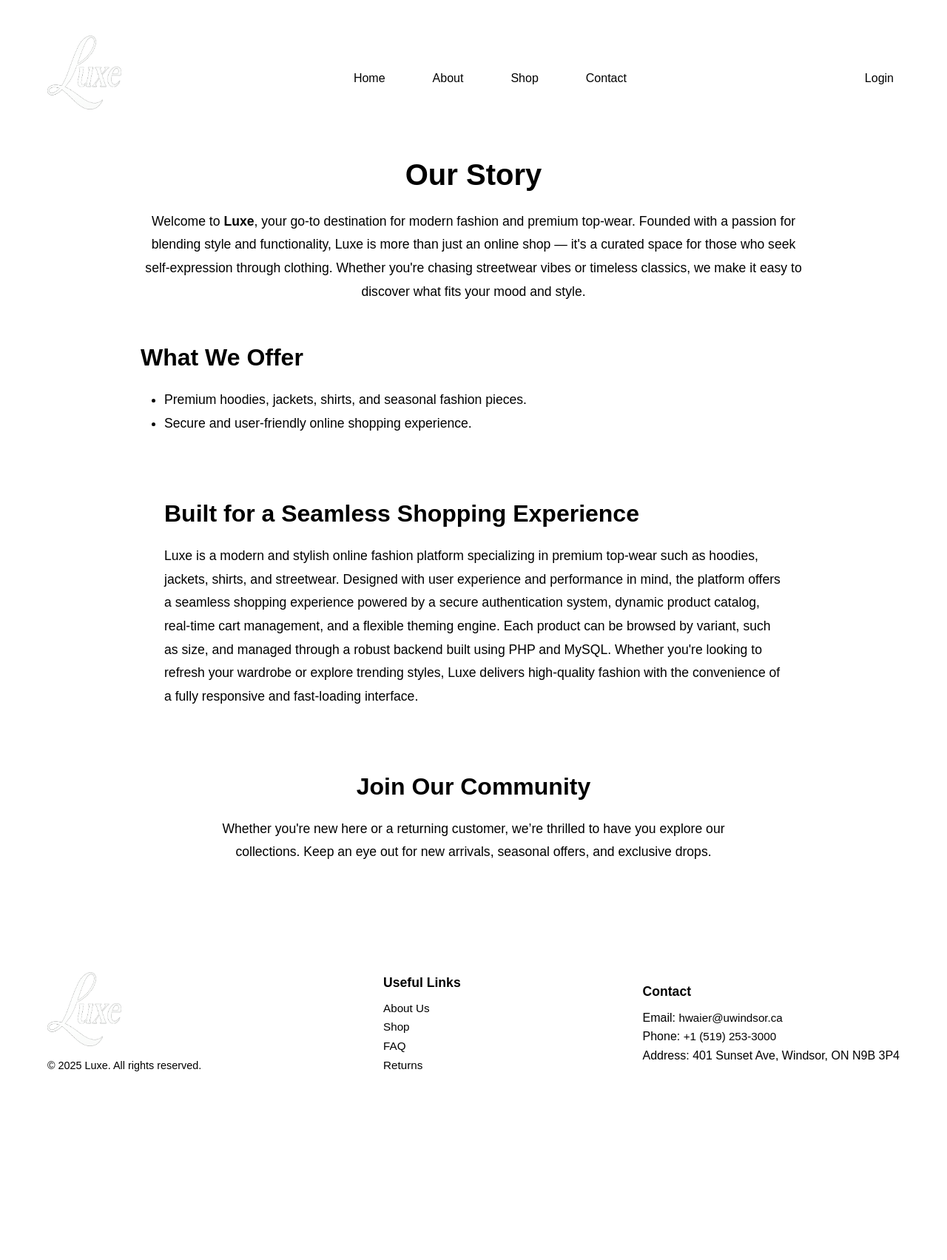
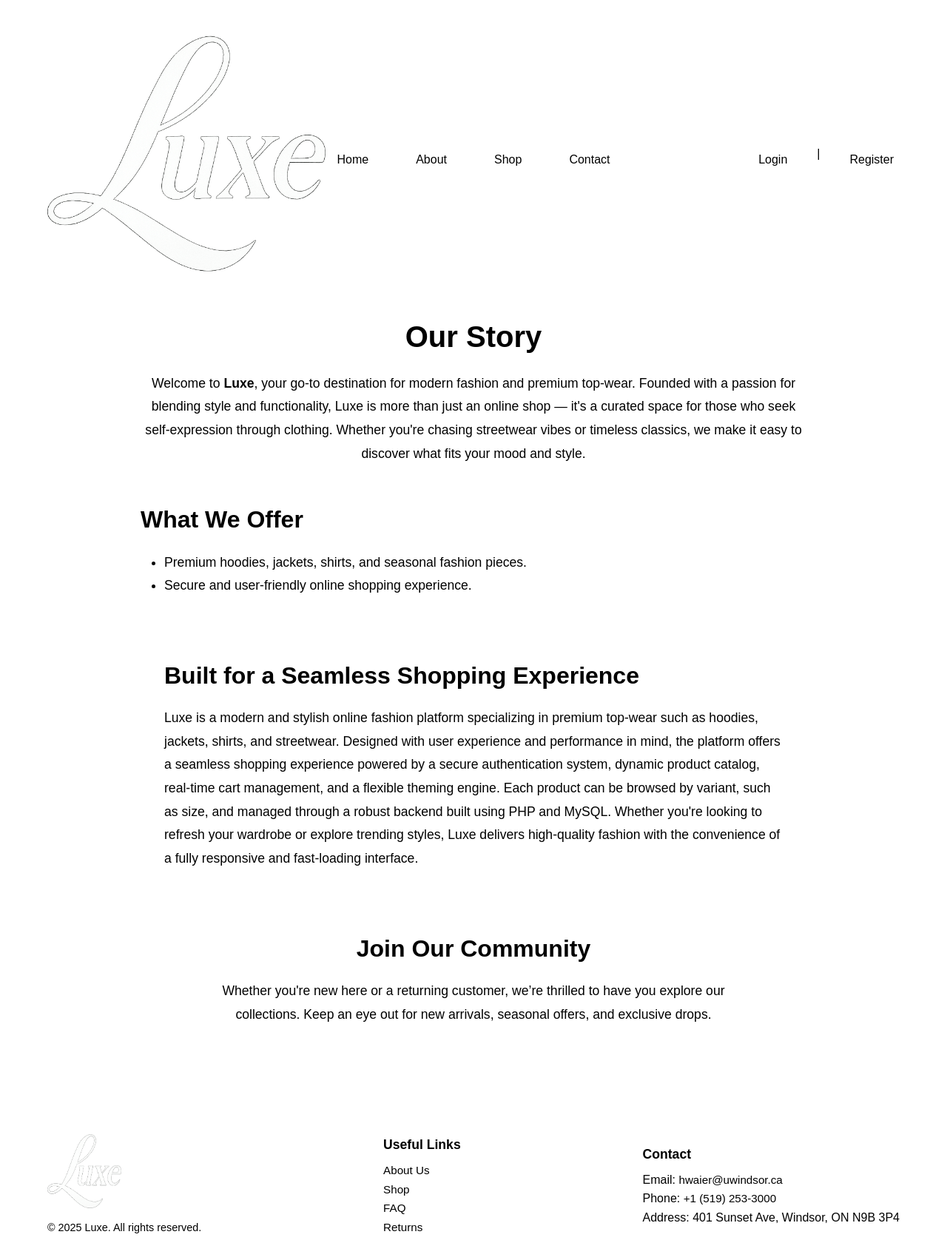
Before and after one commit to SHwaier/comp3340-final-project, a PHP site: page /about/index.php in a window 1280 px wide. Shown: the whole page at 74% size. Before the commit the page ends 1448 px from the top, so only its background shows below. Run offline with PHP 8.4, Linux system fonts and the light colour scheme; data that the repository does not hold is empty.

Commit message:
added admin link to profile links

```diff
--- a/app/components/header.php
+++ b/app/components/header.php
@@ -9,7 +9,7 @@ $user = getSession();
         <button id="mobile-menu-toggle" aria-label="Toggle menu" style="background: none; border: none;">
             <img src="/assets/svg/menu.svg" alt="Menu Icon" width="30" height="30">
         </button>
-        <?php include_once 'logo.php'; ?>
+        <?php include 'logo.php'; ?>
     </div>
 
     <!-- Sidebar Menu -->
@@ -39,13 +39,10 @@ $user = getSession();
 
     <!-- full desktop only menu -->
     <div class="flex flex-row flex-space-between container" id="desktop-only">
-        <div class="flex flex-col">
-            <a href="/">
-                <img class="logo" src="/assets/logo/luxe-logo-light.png" alt="Luxe Logo - Transparent" width="100"
-                    height="100">
-            </a>
+        <div class="flex" style="flex:1;">
+            <?php include 'logo.php'; ?>
         </div>
-        <nav class="flex flex-col">
+        <nav class="flex">
             <ul class="flex flex-center">
                 <li><a class="hover-underline-animation left" href="/">Home</a></li>
                 <li><a class="hover-underline-animation left" href="/about">About</a></li>
@@ -56,8 +53,8 @@ $user = getSession();
 
         <!-- show cart and user profile icon only if the user is signed in, otherwise show a login text, handled in app.js -->
 
-        <?php if ($user !== null) { ?>
-            <div class="flex flex-row flex-space-between" style="gap: 1rem;">
+        <div class="flex flex-row flex-space-between" style="gap: 1rem; flex: 1; justify-content: flex-end;">
+            <?php if ($user !== null) { ?>
                 <a class="hover-underline-animation left" href="/cart/">
                     <img class="cart-icon icon" src="/assets/svg/cart.svg" alt="Cart Icon" width="30" height="30">
                 </a>
@@ -68,17 +65,21 @@ $user = getSession();
                     <ul class="user-menu-dropdown rounded">
                         <li><a class="hover-underline-animation left" href="/profile">Profile</a></li>
                         <li><a class="hover-underline-animation left" href="/orders">Orders</a></li>
+                        <?php if ($user['role'] === 'Admin') { ?>
+                            <li><a class="hover-underline-animation left" href="/admin">Admin Panel</a></li>
+                        <?php } ?>
                         <li><a class="hover-underline-animation left" href="/logout">Logout</a></li>
                     </ul>
                 </div>
 
 
-            </div>
-        <?php } else { ?>
-            <nav>
-                <a class="hover-underline-animation left" href="/login">Login</a>
-            </nav>
-        <?php } ?>
+            <?php } else { ?>
+                <nav>
+                    <a class="hover-underline-animation left" href="/login">Login</a> | <a
+                        class="hover-underline-animation left" href="/register">Register</a>
+                </nav>
+            <?php } ?>
+        </div>
 
     </div>
 </header>
```
